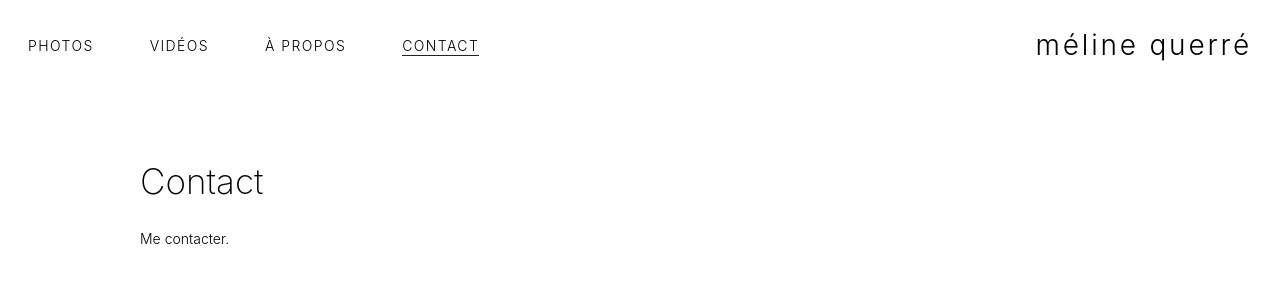
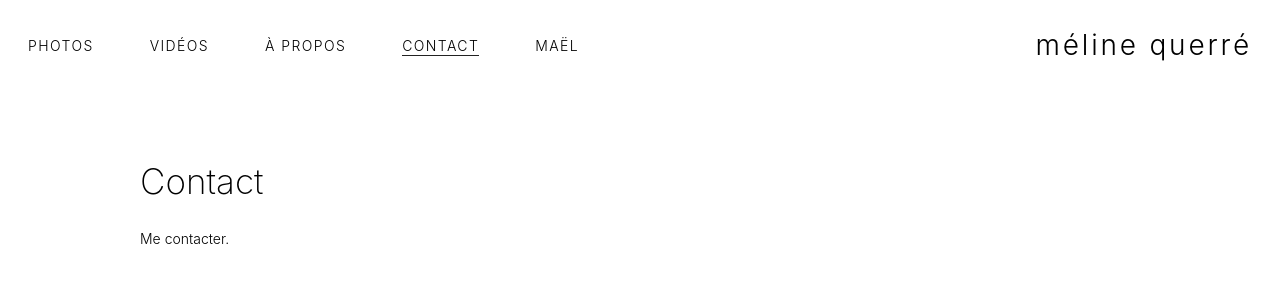
Before and after one commit to mwanheda/mwanheda.github.io, a Jekyll site: the page built from _pages/contact.md, in a window 1280 px wide. Shown: the top 300 px of the page. Built offline with Jekyll 4.4.1, drawn with Linux system fonts in a browser that asks for light colours; nearby versions of some CDN libraries.

Commit message:
Add mael category with a target _blank

```diff
--- a/_includes/header.html
+++ b/_includes/header.html
@@ -12,6 +12,9 @@
         </li>
         {% endif %}
         {% endfor %}
+        <li class="nav-item">
+            <a class="nav-link" href="https://glascode.github.io" target="_blank">Maël</a>
+        </li>
     </ul>
 </nav>
 
```
